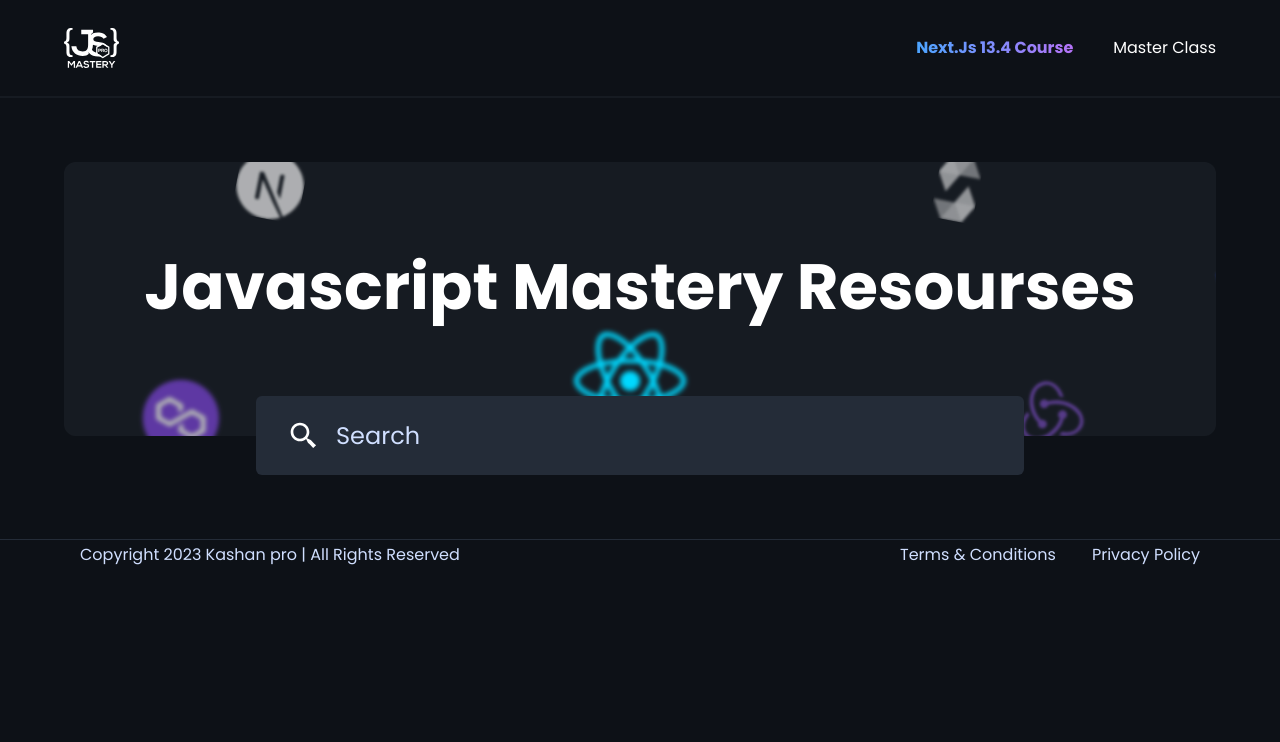
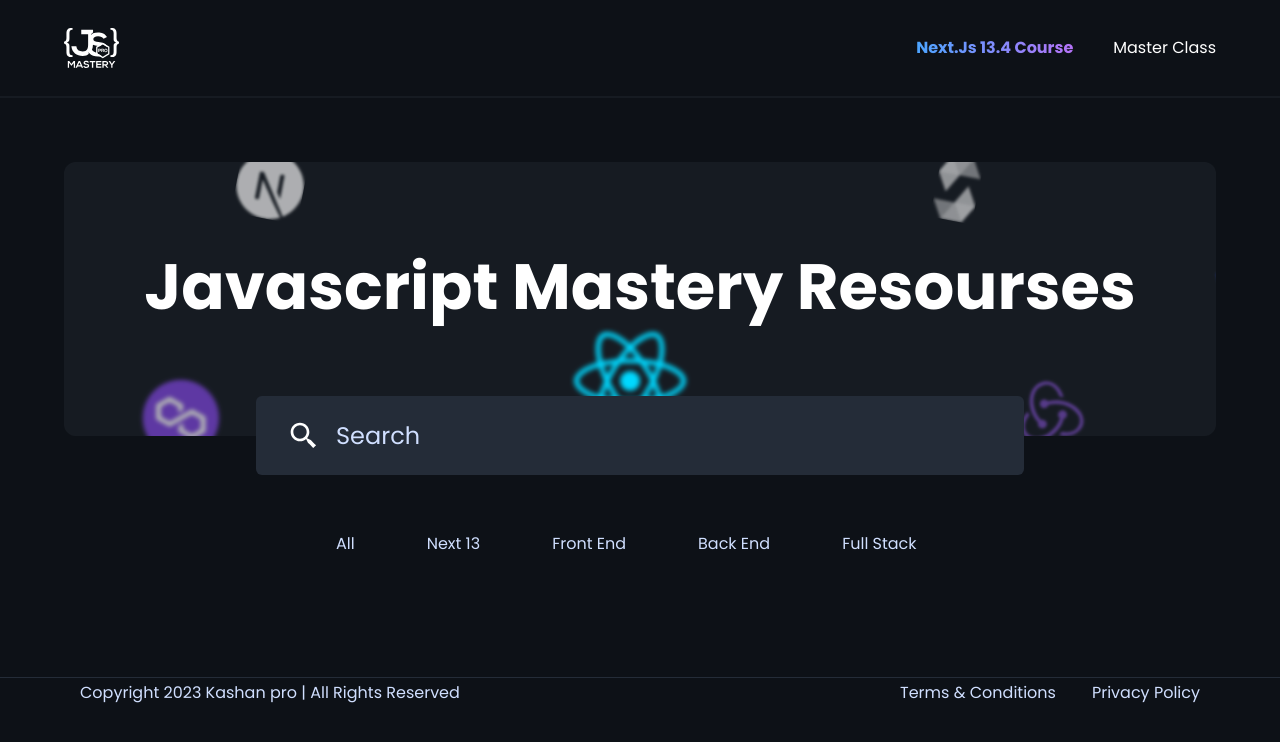
Before and after one commit to engrkashan/nextjs-blog, a Next.js app: page / in a window 1280 px wide. Shown: the top 742 px of the page. Built offline with nearby package versions, Linux system fonts and the light colour scheme.

Commit message:
:fire: Filters added

```diff
--- a/app/(root)/(home)/page.tsx
+++ b/app/(root)/(home)/page.tsx
@@ -1,4 +1,5 @@
 import SearchForm from "@/components/ui/SearchForm";
+import Filters from "@/components/ui/Filters";
 
 const Page = () => {
   return (
@@ -11,6 +12,8 @@
         </div>
         <SearchForm />
       </section>
+
+      <Filters />
     </main>
   );
 };
--- /dev/null
+++ b/components/ui/Filters.tsx
@@ -0,0 +1,31 @@
+"use client";
+
+import { useState } from "react";
+
+const links = ["All", "Next 13", "Front End", "Back End", "Full Stack"];
+
+const Filters = () => {
+  const [active, setActive] = useState("");
+
+  const handleFilter = (link: string) => {
+    setActive(link);
+  };
+
+  return (
+    <ul className="text-white-800 body-text no-scrollbar flex w-full max-w-full gap-2 overflow-auto py-12 sm:max-w-2xl">
+      {links.map((link) => (
+        <button
+          key={link}
+          onClick={() => handleFilter(link)}
+          className={`${
+            active === link ? "gradient_blue-purple" : ""
+          } whitespace-nowrap rounded-lg px-8 py-2.5 capitalize`}
+        >
+          {link}
+        </button>
+      ))}
+    </ul>
+  );
+};
+
+export default Filters;
```
